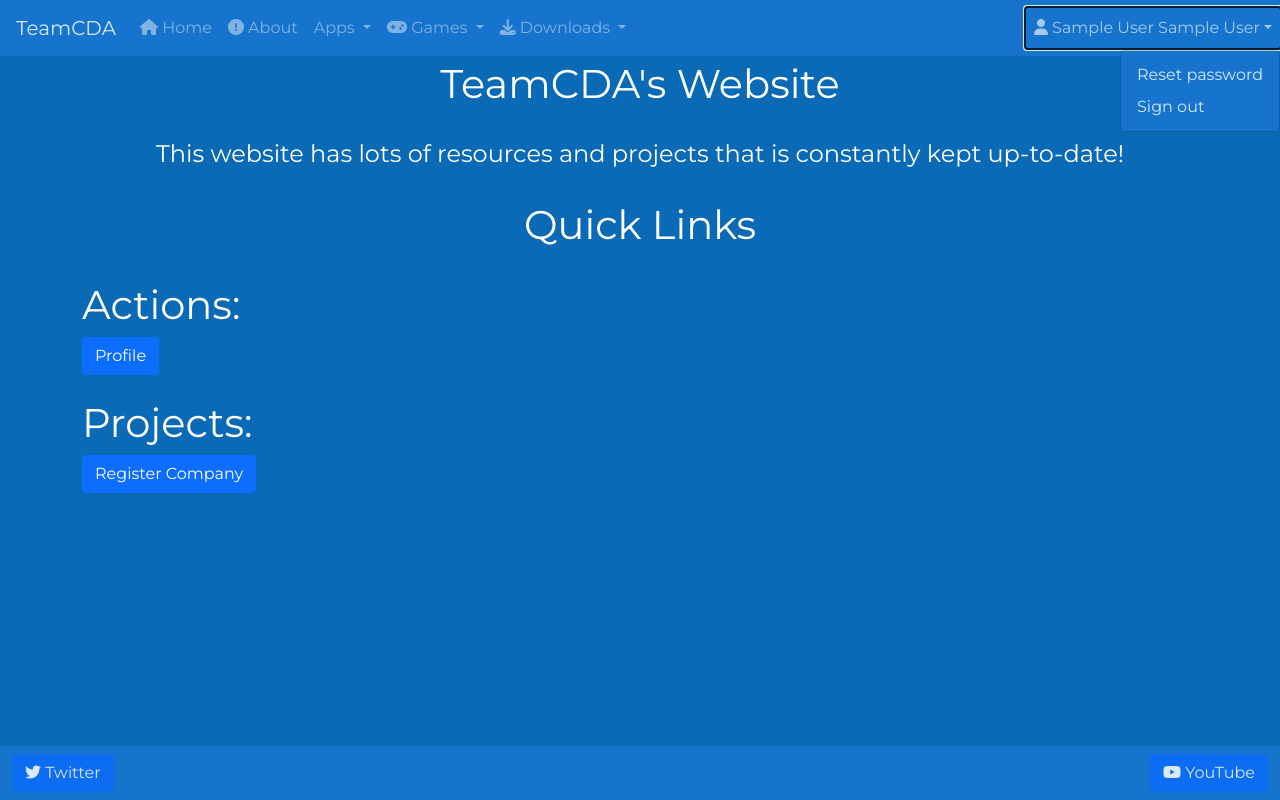
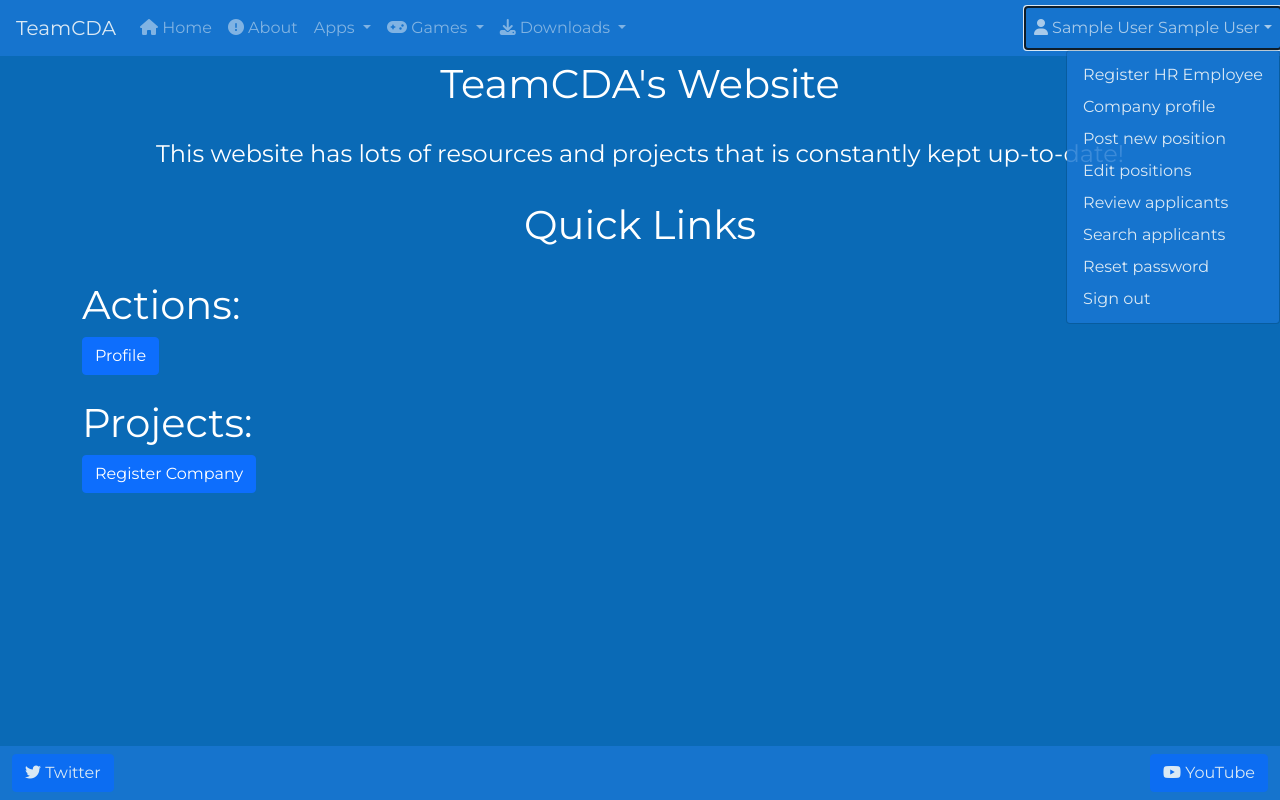
Before and after one commit to christopher-stack/christopher-stack.github.io, a PHP site: page / in a window 1280 px wide, after a click that opens the changed part. Run offline with PHP 8.4, Linux system fonts and the light colour scheme; the visitor is signed in with stand-in values (Sample User, id 1); some libraries are stand-ins or nearby versions.

Commit message:
[Change] Add "Register HR Employee" link to admin user menu

```diff
--- a/index.php
+++ b/index.php
@@ -111,6 +111,25 @@ if(!isset($_SESSION["loggedIn"]) || $_SESSION["loggedIn"] !== true){
 									echo "<a";
 									echo " class=\"dropdown-item\"";
 									echo " href=\"./Resources/static/error/404.html\">Search applicants</a>";
+								} else if($_SESSION["role"] == "admin"){
+									echo "<a";
+									echo " class=\"dropdown-item\"";
+									echo " href=\"./Resources/php/server/RegisterEmployer.php\">Register HR Employee</a>";
+									echo "<a";
+									echo " class=\"dropdown-item\"";
+									echo " href=\"./Resources/static/error/404.html\">Company profile</a>";
+									echo "<a";
+									echo " class=\"dropdown-item\"";
+									echo " href=\"./Resources/static/error/404.html\">Post new position</a>";
+									echo "<a";
+									echo " class=\"dropdown-item\"";
+									echo " href=\"./Resources/static/error/404.html\">Edit positions</a>";
+									echo "<a";
+									echo " class=\"dropdown-item\"";
+									echo " href=\"./Resources/static/error/404.html\">Review applicants</a>";
+									echo "<a";
+									echo " class=\"dropdown-item\"";
+									echo " href=\"./Resources/static/error/404.html\">Search applicants</a>";
 								}
 							?>
 							<a class="dropdown-item" href="./Resources/php/server/Reset_Password.php">Reset password</a>
```
